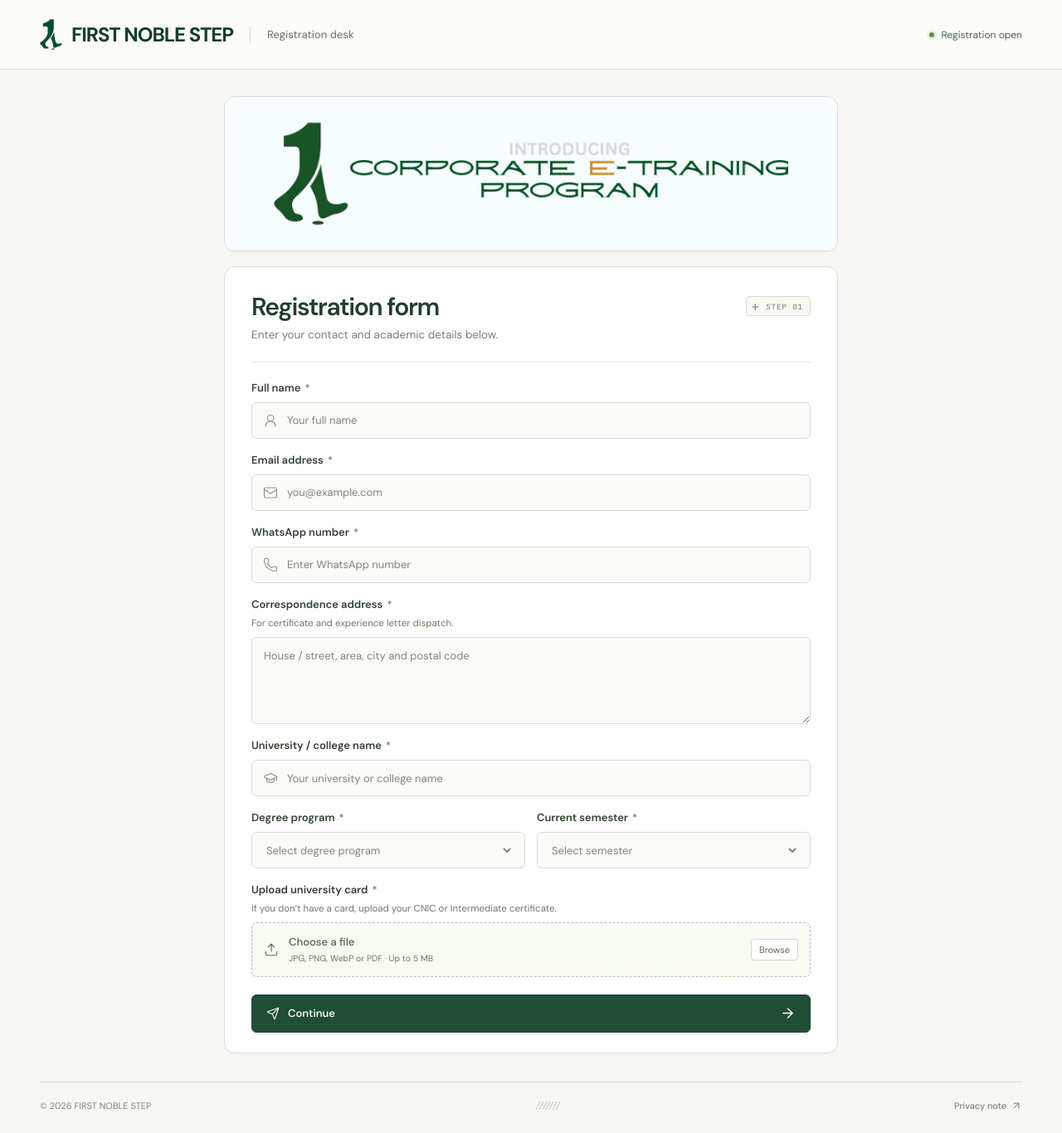
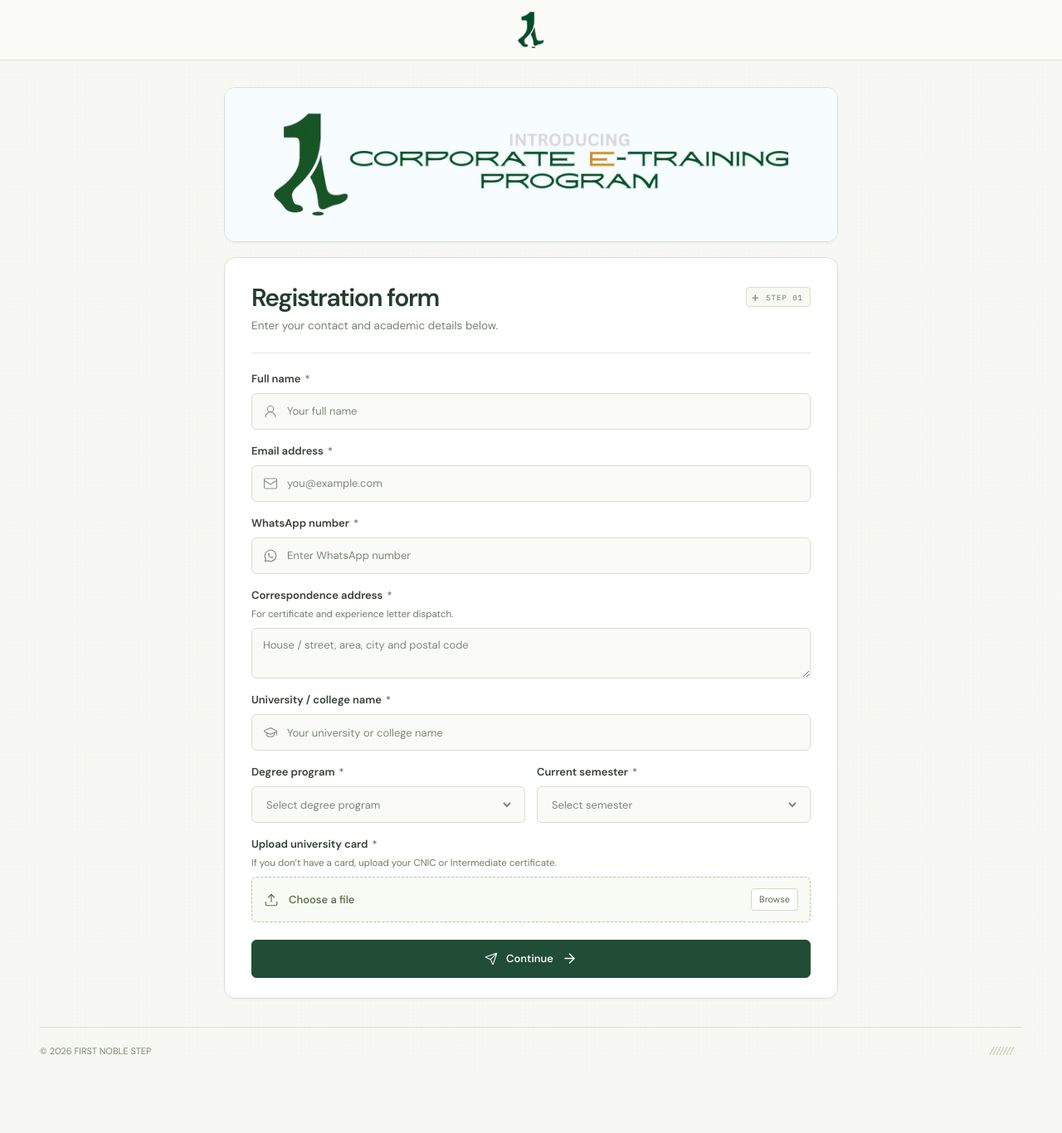
Before and after one commit to smallpenis856-sys/form-, a React (Vite) app: page / in a window 1280 px wide. Shown: the whole page at 83% size. After the commit the page ends 1300 px from the top, so only its background shows below. Built offline with nearby package versions, Linux system fonts and the light colour scheme.

Commit message:
Add Year 1-5 for Medical, 4 semesters for Masters, WhatsApp icon, compact address, centered logo & Continue button, remove file-type hint and Privacy note
Co-authored-by: arena-agent <297053741+arena-agent@users.noreply.github.com>

```diff
--- a/src/App.css
+++ b/src/App.css
@@ -8,11 +8,11 @@
 }
 .page-width { width: min(1192px, calc(100% - 96px)); margin-inline: auto; }
 .site-header { border-bottom: 1px solid #dce0d5; background: #fbfcf8; }
-.header-inner { min-height: 83px; display: flex; align-items: center; justify-content: space-between; gap: 24px; }
+.header-inner { min-height: 72px; display: flex; align-items: center; justify-content: center; gap: 24px; }
 .brand-group, .wordmark, .header-actions, .archive-button, .desk-status { display: flex; align-items: center; }
 .brand-group { gap: 20px; }
 .wordmark { gap: 11px; color: #173e28; }
-.wordmark img { width: 27px; height: 38px; object-fit: contain; }
+.wordmark img { width: 32px; height: 44px; object-fit: contain; }
 .wordmark span { font-size: 24px; line-height: 1; font-weight: 720; letter-spacing: -1.05px; }
 .brand-divider { width: 1px; height: 21px; background: #d3d9cd; }
 .header-caption { font-size: 13px; font-weight: 450; color: #71786c; }
@@ -89,14 +89,14 @@
 .label-row { display: flex; justify-content: space-between; align-items: baseline; gap: 8px; }
 .field-hint { color: #9a9f94; font-size: 10.5px; }
 .textarea-wrap { position: relative; overflow: hidden; }
-.textarea-wrap textarea { display: block; width: 100%; min-height: 103px; max-height: 360px; padding: 12px 14px 28px; resize: vertical; border: 0; outline: 0; background: transparent; font-size: 13px; line-height: 1.6; color: #2e412f; }
+.textarea-wrap textarea { display: block; width: 100%; min-height: 54px; max-height: 220px; padding: 10px 13px; resize: vertical; border: 0; outline: 0; background: transparent; font-size: 13px; line-height: 1.5; color: #2e412f; }
 .character-count { position: absolute; right: 12px; bottom: 8px; pointer-events: none; color: #88927f; font: 9px/1.5 var(--mono); letter-spacing: .3px; }
 .character-count span { padding-inline: 2px; color: #adb5a5; }
 .character-count.at-limit { color: #8a6524; }
 .primary-button { width: 100%; min-height: 45px; display: inline-flex; align-items: center; justify-content: center; gap: 10px; padding: 11px 17px; color: #fff; border: 1px solid #1d4933; border-radius: 6px; background: #214d36; font-size: 13px; font-weight: 550; line-height: 1.5; transition: background .2s, box-shadow .2s, transform .2s; }
 .primary-button:hover { background: #163d29; box-shadow: 0 2px 5px #14352315; }
 .primary-button:active { transform: translateY(1px); }
-.submit-button { margin-top: 21px; min-height: 46px; justify-content: space-between; }
+.submit-button { margin-top: 21px; min-height: 46px; justify-content: center; }
 .submit-button > span { display: flex; gap: 10px; align-items: center; }
 .submit-button > svg { transition: transform .2s; }
 .submit-button:hover > svg { transform: translateX(3px); }
@@ -212,9 +212,9 @@
 }
 @media (max-width: 700px) {
   .page-width { width: calc(100% - 36px); max-width: 560px; }
-  .header-inner { min-height: 70px; gap: 12px; }
+  .header-inner { min-height: 64px; gap: 12px; }
   .wordmark { gap: 9px; }
-  .wordmark img { width: 23px; height: 32px; }
+  .wordmark img { width: 28px; height: 39px; }
   .wordmark span { font-size: clamp(15px, 4.25vw, 21px); letter-spacing: -.65px; }
   .brand-divider, .header-caption, .desk-status { display: none; }
   .archive-button { min-height: 33px; font-size: 11px; padding-inline: 10px; gap: 6px; }
@@ -232,7 +232,7 @@
   .input-wrap input::placeholder, .textarea-wrap textarea::placeholder { font-size: 12.5px; }
   .input-wrap { min-height: 45px; }
   .input-wrap input { height: 43px; }
-  .textarea-wrap textarea { min-height: 111px; }
+  .textarea-wrap textarea { min-height: 58px; }
   .submit-button { min-height: 46px; margin-top: 18px; }
   .site-footer { padding-block: 16px 20px; }
   .copyright, .privacy-link { font-size: 10px; }
--- a/src/App.tsx
+++ b/src/App.tsx
@@ -1,43 +1,19 @@
-import { useCallback, useEffect, useState } from 'react'
-import { ArrowUpRight, ShieldCheck } from 'lucide-react'
+import { useState } from 'react'
 import { ChallanView } from './components/ChallanView'
 import { InquiryForm } from './components/InquiryForm'
-import { InquiryArchive } from './components/InquiryArchive'
-import { Modal } from './components/Modal'
-import { STORAGE_KEY, readInquiries } from './lib/inquiries'
 import type { Inquiry } from './lib/inquiries'
 import './App.css'
 
 function App() {
-  const [inquiries, setInquiries] = useState<Inquiry[]>([])
-  const [dialog, setDialog] = useState<'archive' | 'privacy' | null>(null)
   const [activeChallan, setActiveChallan] = useState<Inquiry | null>(null)
-  const refresh = useCallback(() => { void readInquiries().then(setInquiries) }, [])
-
-  useEffect(() => {
-    refresh()
-    const sync = (event: StorageEvent) => {
-      if (event.key === STORAGE_KEY || event.key === null) refresh()
-    }
-    window.addEventListener('storage', sync)
-    return () => window.removeEventListener('storage', sync)
-  }, [refresh])
 
   return (
     <div className="app-shell">
       <a className="skip-link no-print" href={activeChallan ? '#challan-view' : '#inquiry-form'}>Skip to {activeChallan ? 'fee challan' : 'registration form'}</a>
       <header className="site-header no-print">
         <div className="page-width header-inner">
-          <div className="brand-group">
-            <div className="wordmark" aria-label="FIRST NOBLE STEP">
-              <img src="/images/fieldwork-mark.png" alt="" width="29" height="40" />
-              <span>FIRST NOBLE STEP</span>
-            </div>
-            <span className="brand-divider" aria-hidden="true" />
-            <span className="header-caption">Registration desk</span>
-          </div>
-          <div className="header-actions">
-            <span className="desk-status"><span className="status-dot" />Registration open</span>
+          <div className="wordmark" aria-label="FIRST NOBLE STEP">
+            <img src="/images/fieldwork-mark.png" alt="FIRST NOBLE STEP" width="32" height="44" />
           </div>
         </div>
       </header>
@@ -57,8 +33,8 @@ function App() {
               />
             </div>
             <InquiryForm
-              onSaved={refresh}
-              onGenerated={inquiry => { refresh(); setActiveChallan(inquiry) }}
+              onSaved={() => {}}
+              onGenerated={inquiry => setActiveChallan(inquiry)}
             />
           </div>
         )}
@@ -67,32 +43,7 @@ function App() {
       <footer className="site-footer page-width no-print">
         <span className="copyright">© {new Date().getFullYear()} FIRST NOBLE STEP</span>
         <div className="footer-signature" aria-hidden="true"><i /><i /><i /><i /><i /><i /><i /></div>
-        <button className="privacy-link" onClick={() => setDialog('privacy')}>
-          Privacy note <ArrowUpRight size={14} strokeWidth={1.7} />
-        </button>
       </footer>
-
-      {dialog === 'archive' && (
-        <InquiryArchive
-          inquiries={inquiries}
-          onChange={refresh}
-          onViewChallan={inquiry => { setActiveChallan(inquiry); setDialog(null) }}
-          onClose={() => setDialog(null)}
-        />
-      )}
-      {dialog === 'privacy' && (
-        <Modal title="Privacy note" eyebrow="FIRST NOBLE STEP / YOUR INFORMATION" onClose={() => setDialog(null)}>
-          <div className="privacy-content">
-            <div className="dialog-symbol"><ShieldCheck size={26} strokeWidth={1.5} /></div>
-            <h3>Your details stay with you.</h3>
-            <p>Your registration and university card are saved in this browser, on this device. This form does not send them to the company, verify payments, or send confirmation emails.</p>
-            <h4>You’re in control</h4>
-            <p>Open <button type="button" className="font-semibold underline underline-offset-2" onClick={() => setDialog('archive')}>My registrations</button> to review your details, download your record and documents, or remove a registration. Removing it also deletes its saved attachments.</p>
-            <div className="privacy-tip">On a shared device, remove your registration when you’re finished. Clearing site data or leaving a private browsing session can also remove saved registrations.</div>
-            <button className="primary-button" onClick={() => setDialog(null)}>Got it <ArrowUpRight size={17} /></button>
-          </div>
-        </Modal>
-      )}
     </div>
   )
 }
--- a/src/components/InquiryForm.tsx
+++ b/src/components/InquiryForm.tsx
@@ -1,9 +1,18 @@
 import { useEffect, useRef, useState } from 'react'
 import type { FormEvent } from 'react'
-import { ArrowLeft, ArrowRight, Check, GraduationCap, Landmark, Mail, Phone, Send, Upload, UserRound } from 'lucide-react'
-import { degreePrograms, emptyForm, FILE_ACCEPT, institutionCategories, saveInquiry, semesterOptions, validate } from '../lib/inquiries'
+import { ArrowLeft, ArrowRight, Check, GraduationCap, Landmark, Mail, Send, Upload, UserRound } from 'lucide-react'
+import { academicLevelOptions, degreePrograms, emptyForm, FILE_ACCEPT, institutionCategories, saveInquiry, validate } from '../lib/inquiries'
 import type { FieldErrors, FieldName, FileField, FormValues, Inquiry, InstitutionCategory, TextField } from '../lib/inquiries'
 import { syncInquiryToSheet } from '../lib/sheets'
+
+function WhatsAppIcon() {
+  return (
+    <svg width="18" height="18" viewBox="0 0 24 24" fill="none" stroke="currentColor" strokeWidth="1.65" strokeLinecap="round" strokeLinejoin="round" aria-hidden="true">
+      <path d="M3 21l1.65-3.8a9 9 0 1 1 3.4 2.9L3 21" />
+      <path d="M9 10a.5.5 0 0 0 1 0V9a.5.5 0 0 0-1 0v1a5 5 0 0 0 5 5h1a.5.5 0 0 0 0-1h-1a.5.5 0 0 0 0 1" />
+    </svg>
+  )
+}
 
 function FieldLabel({ name, children }: { name: FieldName; children: string }) {
   return <label htmlFor={name}>{children} <span className="required-star" aria-hidden="true">*</span></label>
@@ -14,15 +23,16 @@ function FieldError({ name, errors }: { name: FieldName; errors: FieldErrors })
 }
 
 function DocumentField({ name, label, help, file, errors, onChange }: { name: FileField; label: string; help?: string; file: File | null; errors: FieldErrors; onChange: (file: File | null) => void }) {
+  const describedBy = [help ? `${name}-help` : '', errors[name] ? `${name}-error` : ''].filter(Boolean).join(' ') || undefined
   return (
     <div className="form-field">
       <FieldLabel name={name}>{label}</FieldLabel>
       {help && <p className="field-help" id={`${name}-help`}>{help}</p>}
       <div className={`document-input ${errors[name] ? 'has-error' : ''}`}>
         <Upload size={18} strokeWidth={1.5} aria-hidden="true" />
-        <span className="document-caption"><strong>{file?.name || 'Choose a file'}</strong><small id={`${name}-hint`}>JPG, PNG, WebP or PDF · Up to 5 MB</small></span>
+        <span className="document-caption"><strong>{file?.name || 'Choose a file'}</strong></span>
         <span className="document-browse">{file ? 'Replace' : 'Browse'}</span>
-        <input type="file" id={name} name={name} required accept={FILE_ACCEPT} aria-invalid={Boolean(errors[name])} aria-describedby={`${help ? `${name}-help ` : ''}${name}-hint${errors[name] ? ` ${name}-error` : ''}`} onChange={event => onChange(event.target.files?.[0] || null)} />
+        <input type="file" id={name} name={name} required accept={FILE_ACCEPT} aria-invalid={Boolean(errors[name])} aria-describedby={describedBy} onChange={event => onChange(event.target.files?.[0] || null)} />
       </div>
       <FieldError name={name} errors={errors} />
     </div>
@@ -73,10 +83,15 @@ export function InquiryForm({ onSaved, onGenerated }: { onSaved: () => void; onG
   }, [step])
 
   function update<K extends keyof FormValues>(field: K, value: FormValues[K]) {
+    let nextSemester = values.semester
+    if (field === 'degree') {
+      const nextLevel = academicLevelOptions(String(value))
+      if (!nextLevel.options.includes(values.semester)) nextSemester = ''
+    }
     const next = {
       ...values,
       [field]: value,
-      ...(field === 'degree' && value === 'Intermediate' ? { semester: '' } : {}),
+      ...(field === 'degree' ? { semester: nextSemester } : {}),
     }
     setValues(next)
     if (errors[field] || field === 'universityCard' || (field === 'degree' && (errors.semester || errors.universityCard))) {
@@ -84,7 +99,7 @@ export function InquiryForm({ onSaved, onGenerated }: { onSaved: () => void; onG
       setErrors(previous => ({
         ...previous,
         [field]: checked[field],
-        ...(field === 'degree' ? { semester: checked.semester, universityCard: errors.universityCard ? checked.universityCard : previous.universityCard } : {}),
+        ...(field === 'degree' ? { semester: nextSemester ? checked.semester : undefined, universityCard: errors.universityCard ? checked.universityCard : previous.universityCard } : {}),
       }))
     }
     if (storageError) setStorageError('')
@@ -198,6 +213,7 @@ export function InquiryForm({ onSaved, onGenerated }: { onSaved: () => void; onG
   }
 
   const isIntermediate = values.degree === 'Intermediate'
+  const level = academicLevelOptions(values.degree)
 
   return (
     <section className="form-card" id="inquiry-form" aria-labelledby="form-heading" tabIndex={-1}>
@@ -227,7 +243,7 @@ export function InquiryForm({ onSaved, onGenerated }: { onSaved: () => void; onG
           <div className="form-field">
             <FieldLabel name="phone">WhatsApp number</FieldLabel>
             <div className={`input-wrap ${errors.phone ? 'has-error' : ''}`}>
-              <Phone size={18} strokeWidth={1.55} />
+              <WhatsAppIcon />
               <input {...fieldProps('phone')} type="tel" autoComplete="tel" inputMode="tel" maxLength={30} placeholder="Enter WhatsApp number" onChange={event => update('phone', event.target.value)} />
             </div>
             <FieldError name="phone" errors={errors} />
@@ -248,7 +264,7 @@ export function InquiryForm({ onSaved, onGenerated }: { onSaved: () => void; onG
             </div>
             <FieldError name="university" errors={errors} />
           </div>
-          <div className={isIntermediate ? 'academic-row academic-row-single' : 'academic-row'}>
+          <div className={level.kind === 'none' ? 'academic-row academic-row-single' : 'academic-row'}>
             <div className="form-field">
               <FieldLabel name="degree">Degree program</FieldLabel>
               <div className={`input-wrap ${errors.degree ? 'has-error' : ''}`}>
@@ -259,13 +275,17 @@ export function InquiryForm({ onSaved, onGenerated }: { onSaved: () => void; onG
               </div>
               <FieldError name="degree" errors={errors} />
             </div>
-            {!isIntermediate && (
+            {level.kind !== 'none' && (
               <div className="form-field">
-                <FieldLabel name="semester">Current semester</FieldLabel>
+                <FieldLabel name="semester">{level.kind === 'year' ? 'Current year' : 'Current semester'}</FieldLabel>
                 <div className={`input-wrap ${errors.semester ? 'has-error' : ''}`}>
                   <select {...fieldProps('semester')} onChange={event => update('semester', event.target.value)}>
-                    <option value="" disabled>Select semester</option>
-                    {semesterOptions.map(semester => <option key={semester} value={semester}>Semester {semester}</option>)}
+                    <option value="" disabled>{level.kind === 'year' ? 'Select year' : 'Select semester'}</option>
+                    {level.options.map(option => (
+                      <option key={option} value={option}>
+                        {level.kind === 'year' ? option : `Semester ${option}`}
+                      </option>
+                    ))}
                   </select>
                 </div>
                 <FieldError name="semester" errors={errors} />
--- a/src/lib/inquiries.ts
+++ b/src/lib/inquiries.ts
@@ -2,7 +2,16 @@ export const STORAGE_KEY = 'first-noble-step.registrations.v1'
 export const FILE_ACCEPT = '.jpg,.jpeg,.png,.webp,.pdf'
 export const degreePrograms = ['Intermediate', 'Graduation', 'Masters', 'Medical / Medicine', 'Computer Science (CS)', 'Other']
 export const semesterOptions = ['1', '2', '3', '4', '5', '6', '7', '8']
+export const mastersSemesterOptions = ['1', '2', '3', '4']
+export const medicalYearOptions = ['Year 1', 'Year 2', 'Year 3', 'Year 4', 'Year 5']
 export type InstitutionCategory = 'public' | 'private'
+
+export function academicLevelOptions(degree: string): { kind: 'none' | 'semester' | 'year'; options: string[] } {
+  if (degree === 'Intermediate') return { kind: 'none', options: [] }
+  if (degree === 'Medical / Medicine') return { kind: 'year', options: medicalYearOptions }
+  if (degree === 'Masters') return { kind: 'semester', options: mastersSemesterOptions }
+  return { kind: 'semester', options: semesterOptions }
+}
 export const institutionCategories: { value: InstitutionCategory; label: string; fee: number }[] = [
   { value: 'public', label: 'Public University / College — Rs. 4,310/-', fee: 4310 },
   { value: 'private', label: 'Private University / College — Rs. 4,870/-', fee: 4870 },
@@ -95,6 +104,7 @@ export const emptyForm: FormValues = { name: '', email: '', phone: '', address:
 export function validate(values: FormValues, { requireCategory = true }: { requireCategory?: boolean } = {}): FieldErrors {
   const errors: FieldErrors = {}
   const isIntermediate = values.degree === 'Intermediate'
+  const level = academicLevelOptions(values.degree)
   if (!values.name.trim()) errors.name = 'Please enter your name.'
   if (!values.email.trim()) errors.email = 'Please enter your email address.'
   else if (!/^[^\s@]+@[^\s@]+\.[^\s@]+$/.test(values.email.trim())) errors.email = 'Enter a valid email address, like name@example.com.'
@@ -106,7 +116,11 @@ export function validate(values: FormValues, { requireCategory = true }: { requi
   if (!values.university.trim()) errors.university = 'Please enter your university or college name.'
   if (requireCategory && values.institutionCategory !== 'public' && values.institutionCategory !== 'private') errors.institutionCategory = 'Please select your university or college category.'
   if (!degreePrograms.includes(values.degree)) errors.degree = 'Please select your degree program.'
-  if (!isIntermediate && !semesterOptions.includes(values.semester)) errors.semester = 'Please select a semester from 1 to 8.'
+  if (level.kind === 'year' && !level.options.includes(values.semester)) {
+    errors.semester = 'Please select your current year (1 to 5).'
+  } else if (level.kind === 'semester' && !level.options.includes(values.semester)) {
+    errors.semester = `Please select a semester from 1 to ${level.options.length}.`
+  }
   const file = values.universityCard
   if (!file) {
     errors.universityCard = isIntermediate
@@ -201,7 +215,7 @@ export function registrationDetails(inquiry: Inquiry) {
     ['Correspondence address', inquiry.address], ['University / college', inquiry.university],
     ...(categoryLabel ? [['Student category', categoryLabel] as [string, string]] : []),
     ['Degree program', inquiry.degree],
-    ...(inquiry.semester ? [['Current semester', inquiry.semester] as [string, string]] : []),
+    ...(inquiry.semester ? [[inquiry.degree === 'Medical / Medicine' ? 'Current year' : 'Current semester', inquiry.semester] as [string, string]] : []),
   ]
 }
 
```
